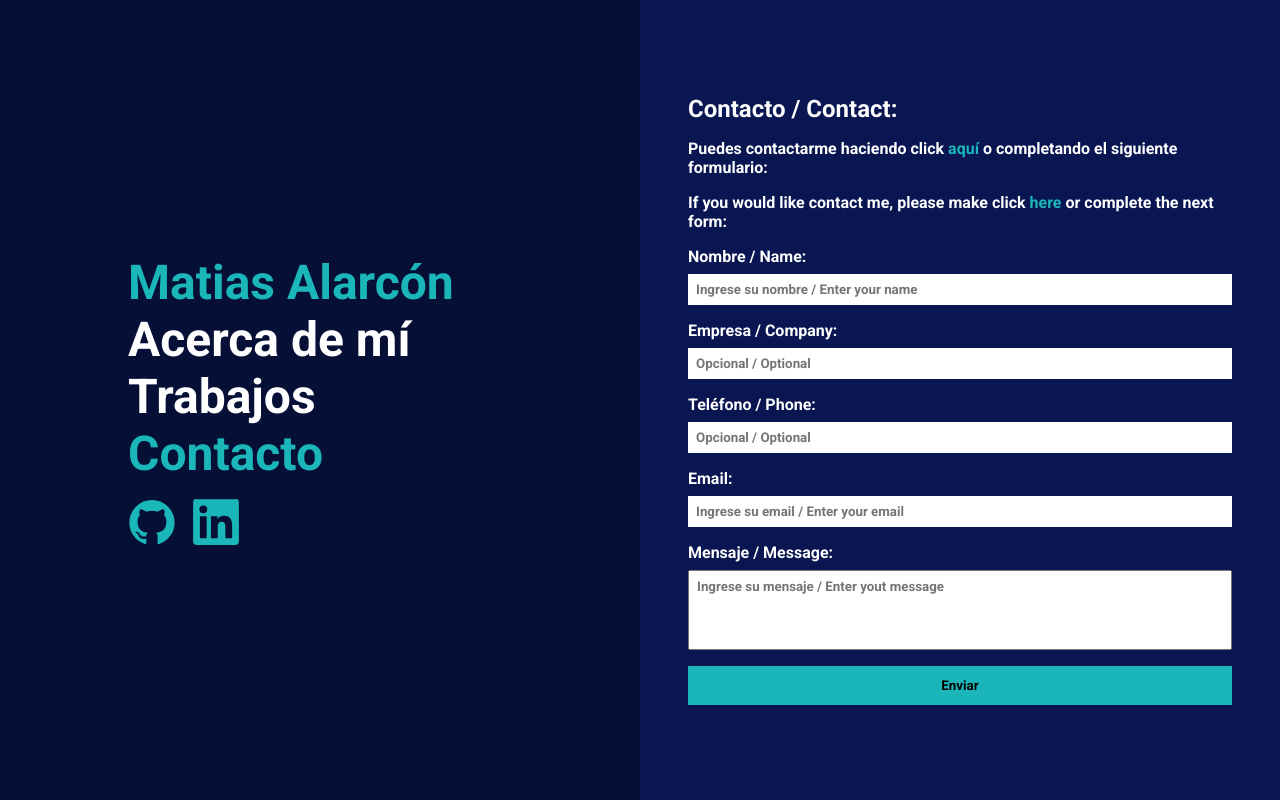
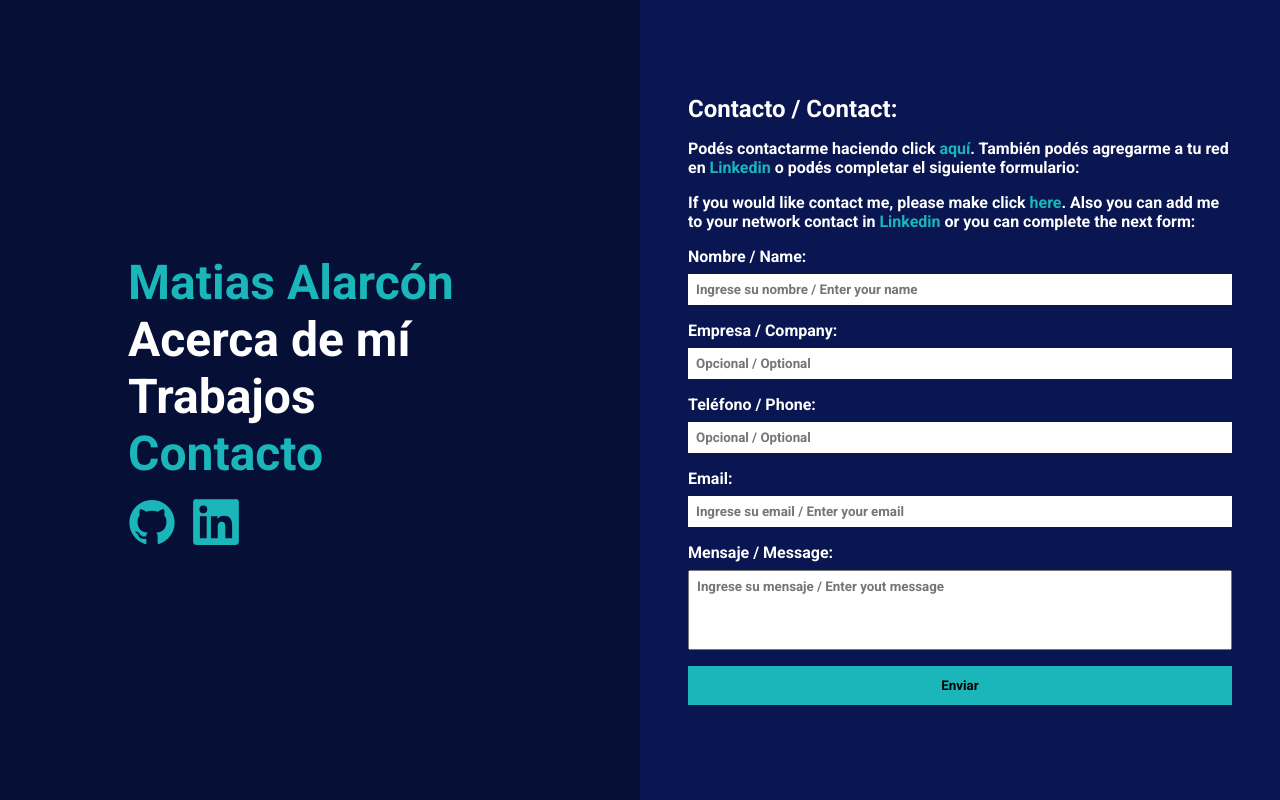
Before and after one commit to matiasal55/matiasal55.github.io, a React (Create React App) app: page /contact in a window 1280 px wide. Built offline with nearby package versions, Linux system fonts and the light colour scheme.

Commit message:
Link a Linkedin en contact

```diff
--- a/src/pages/Contact.js
+++ b/src/pages/Contact.js
@@ -51,10 +51,12 @@ const Contact = () => {
             <div>
                 <h2>Contacto / Contact:</h2>
                 <p>
-                    Puedes contactarme haciendo click <a href='mailto:mati.alarcon55@gmail.com'>aquí</a> o completando el siguiente formulario:
+                    Podés contactarme haciendo click <a href='mailto:mati.alarcon55@gmail.com'>aquí</a>. También podés agregarme a tu red en
+                    <a href='https://www.linkedin.com/in/matiasalarcon'> Linkedin</a> o podés completar el siguiente formulario:
                 </p>
                 <p>
-                    If you would like contact me, please make click <a href='mailto:mati.alarcon55@gmail.com'>here</a> or complete the next form:
+                    If you would like contact me, please make click <a href='mailto:mati.alarcon55@gmail.com'>here</a>. Also you can add me to your network
+                    contact in <a href='https://www.linkedin.com/in/matiasalarcon'>Linkedin</a> or you can complete the next form:
                 </p>
                 <form method='POST' onSubmit={handleSubmit(onSubmit)}>
                     <FormField
```
